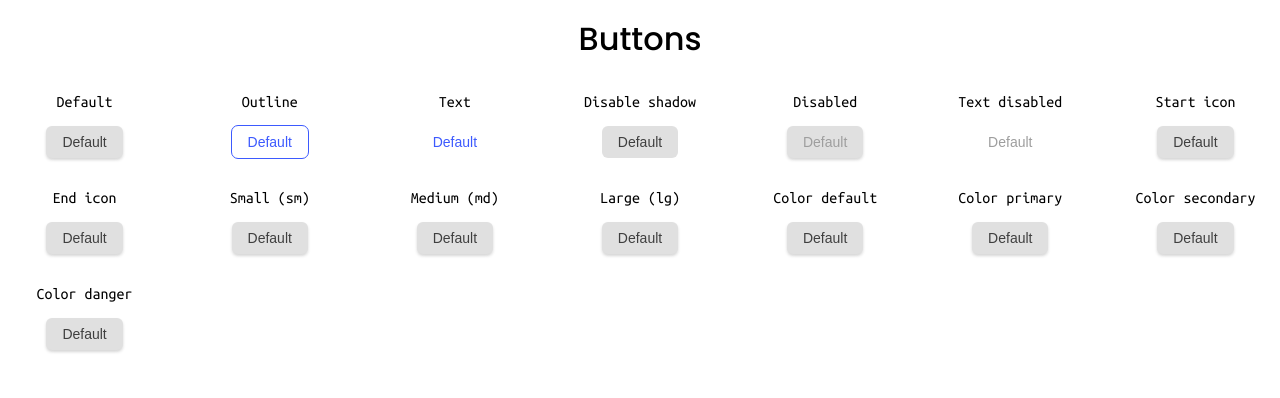
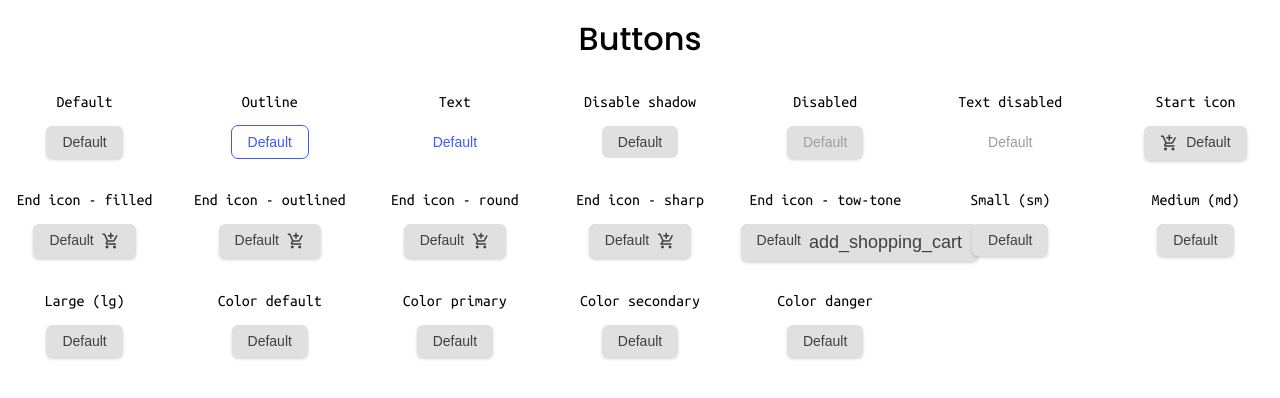
Before and after one commit to Hdoc1509/dev-challenges, a React (Vite) app in the folder 01-button-component/: page / in a window 1280 px wide. Shown: the top 398 px of the page. Built offline with nearby package versions, Linux system fonts and the light colour scheme.

Commit message:
feat(01-button-components): add support for have a left/right icon

```diff
--- a/01-button-component/src/App.tsx
+++ b/01-button-component/src/App.tsx
@@ -29,10 +29,22 @@ function App() {
             <Button variant="text" disabled />
           </ButtonVariant>
           <ButtonVariant name="Start icon">
-            <Button />
+            <Button startIcon="add_shopping_cart" />
           </ButtonVariant>
-          <ButtonVariant name="End icon">
-            <Button />
+          <ButtonVariant name="End icon - filled">
+            <Button endIcon="add_shopping_cart" />
+          </ButtonVariant>
+          <ButtonVariant name="End icon - outlined">
+            <Button endIcon="add_shopping_cart" iconStyle="outlined" />
+          </ButtonVariant>
+          <ButtonVariant name="End icon - round">
+            <Button endIcon="add_shopping_cart" iconStyle="round" />
+          </ButtonVariant>
+          <ButtonVariant name="End icon - sharp">
+            <Button endIcon="add_shopping_cart" iconStyle="sharp" />
+          </ButtonVariant>
+          <ButtonVariant name="End icon - tow-tone">
+            <Button endIcon="add_shopping_cart" iconStyle="two-tone" />
           </ButtonVariant>
           <ButtonVariant name="Small (sm)">
             <Button />
--- a/01-button-component/src/components/Button.scss
+++ b/01-button-component/src/components/Button.scss
@@ -1,4 +1,6 @@
 [class*="btn"] {
+  display: inline-flex;
+  gap: 8px;
   border-radius: 6px;
   padding: 8px 16px;
   font-size: 14px;
@@ -49,3 +51,18 @@
 .btn--no-shadow {
   box-shadow: none;
 }
+
+[class*="material-icons"] {
+  &.md-18 {
+    font-size: 18px;
+  }
+  &.md-24 {
+    font-size: 24px;
+  }
+  &.md-36 {
+    font-size: 36px;
+  }
+  &.md-48 {
+    font-size: 48px;
+  }
+}
--- a/01-button-component/src/components/Button.tsx
+++ b/01-button-component/src/components/Button.tsx
@@ -5,21 +5,33 @@ type Props = {
   variant?: "outline" | "text";
   disableShadow?: boolean;
   disabled?: boolean;
+  startIcon?: string;
+  endIcon?: string;
+  iconStyle?: "outlined" | "round" | "sharp" | "two-tone";
 };
 
 export const Button = ({
   variant,
   disableShadow = false,
   disabled = false,
+  startIcon,
+  endIcon,
+  iconStyle,
 }: Props) => {
   const btnClass = classNames("btn", {
     [`btn--${variant}`]: variant !== undefined,
     ["btn--no-shadow"]: disableShadow,
   });
+  const iconClass = classNames("md-18", {
+    ["material-icons"]: iconStyle === undefined,
+    [`material-icons-${iconStyle}`]: iconStyle !== undefined,
+  });
 
   return (
     <button className={btnClass} disabled={disabled}>
+      {startIcon && <span className={iconClass}>{startIcon}</span>}
       Default
+      {endIcon && <span className={iconClass}>{endIcon}</span>}
     </button>
   );
 };
```
Also changed, not shown: 1 other file (tests, documents, lock files or other folders).
